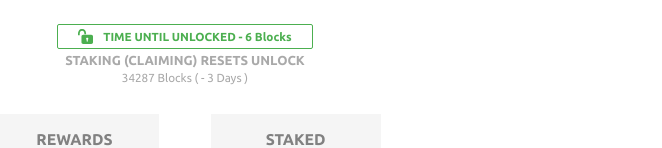
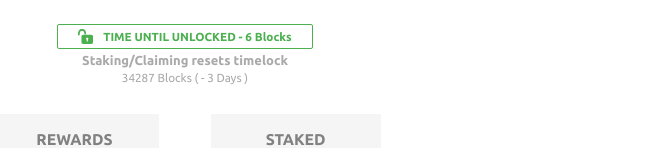
Before and after one commit to vishalbv/ApiaryDAO, a React (Create React App) app: page /page1 in a window 1280 px wide. Shown: the part 230-378 px from the top of the page, without its empty margins (455-1117 px from the left). Built offline with nearby package versions, Linux system fonts and the light colour scheme; a web font is replaced by a local one.

Commit message:
no message

```diff
--- a/src/components/page1.js
+++ b/src/components/page1.js
@@ -71,7 +71,7 @@ const Page1 = () => {
             className="links2"
             style={{ fontSize: "1em", fontWeight: "bold" }}
           >
-            STAKING (CLAIMING) RESETS UNLOCK
+            Staking/Claiming resets timelock
           </div>
           <div className="links2" style={{ fontSize: ".9em" }}>
             34287 Blocks ( - 3 Days )
--- a/src/components/page2.js
+++ b/src/components/page2.js
@@ -93,7 +93,7 @@ const Page2 = () => {
             className="links2"
             style={{ fontSize: "1em", fontWeight: "bold" }}
           >
-            STAKING (CLAIMING) RESETS UNLOCK
+            Staking/Claiming resets timelock
           </div>
           <div className="links2" style={{ fontSize: ".9em" }}>
             34287 Blocks ( - 3 Days )
--- a/src/components/page3.js
+++ b/src/components/page3.js
@@ -87,7 +87,7 @@ const Page3 = () => {
             className="links2"
             style={{ fontSize: "1em", fontWeight: "bold" }}
           >
-            STAKING (CLAIMING) RESETS UNLOCK
+            Staking/Claiming resets timelock
           </div>
           <div className="links2" style={{ fontSize: ".9em" }}>
             34287 Blocks ( - 3 Days )
```
